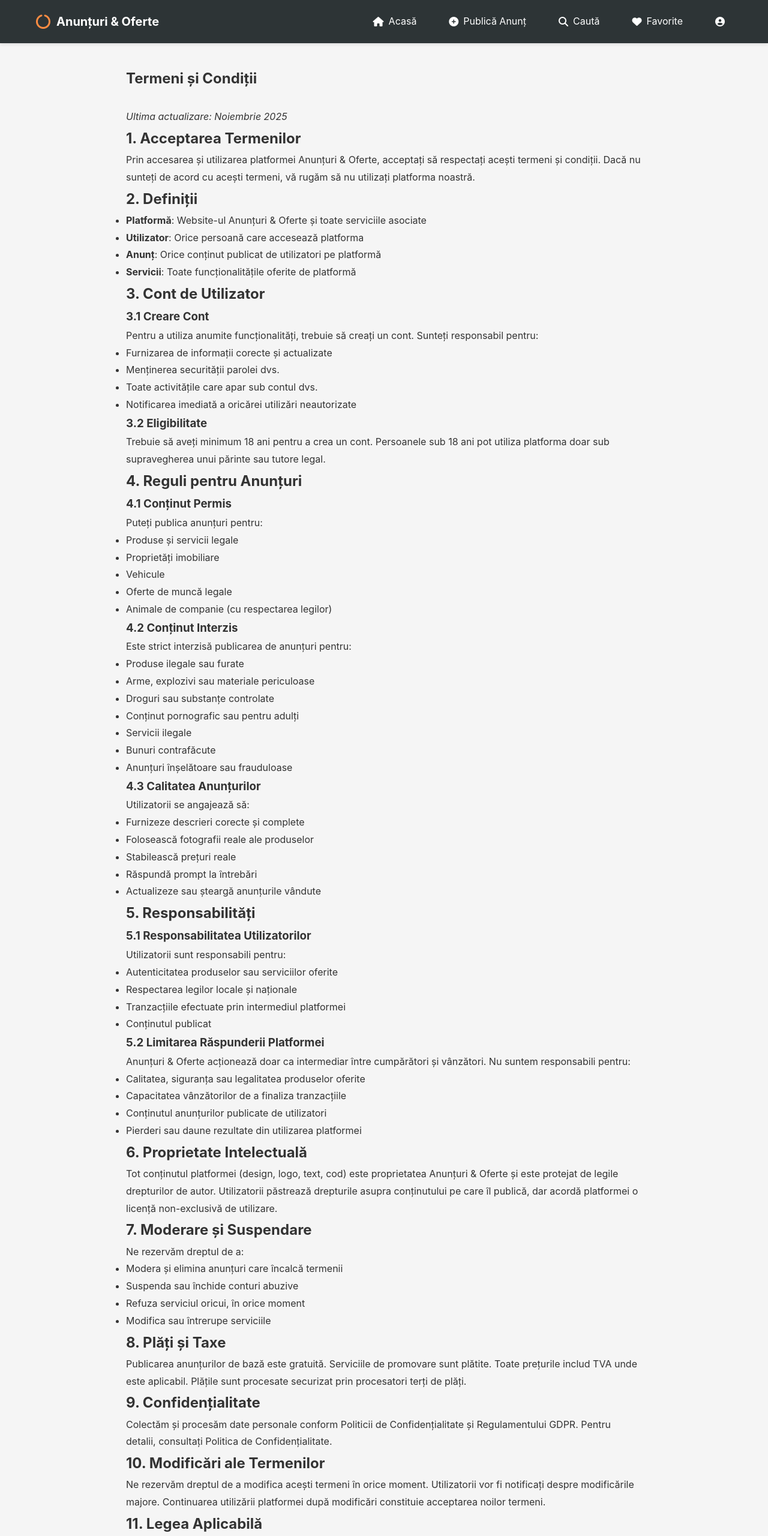
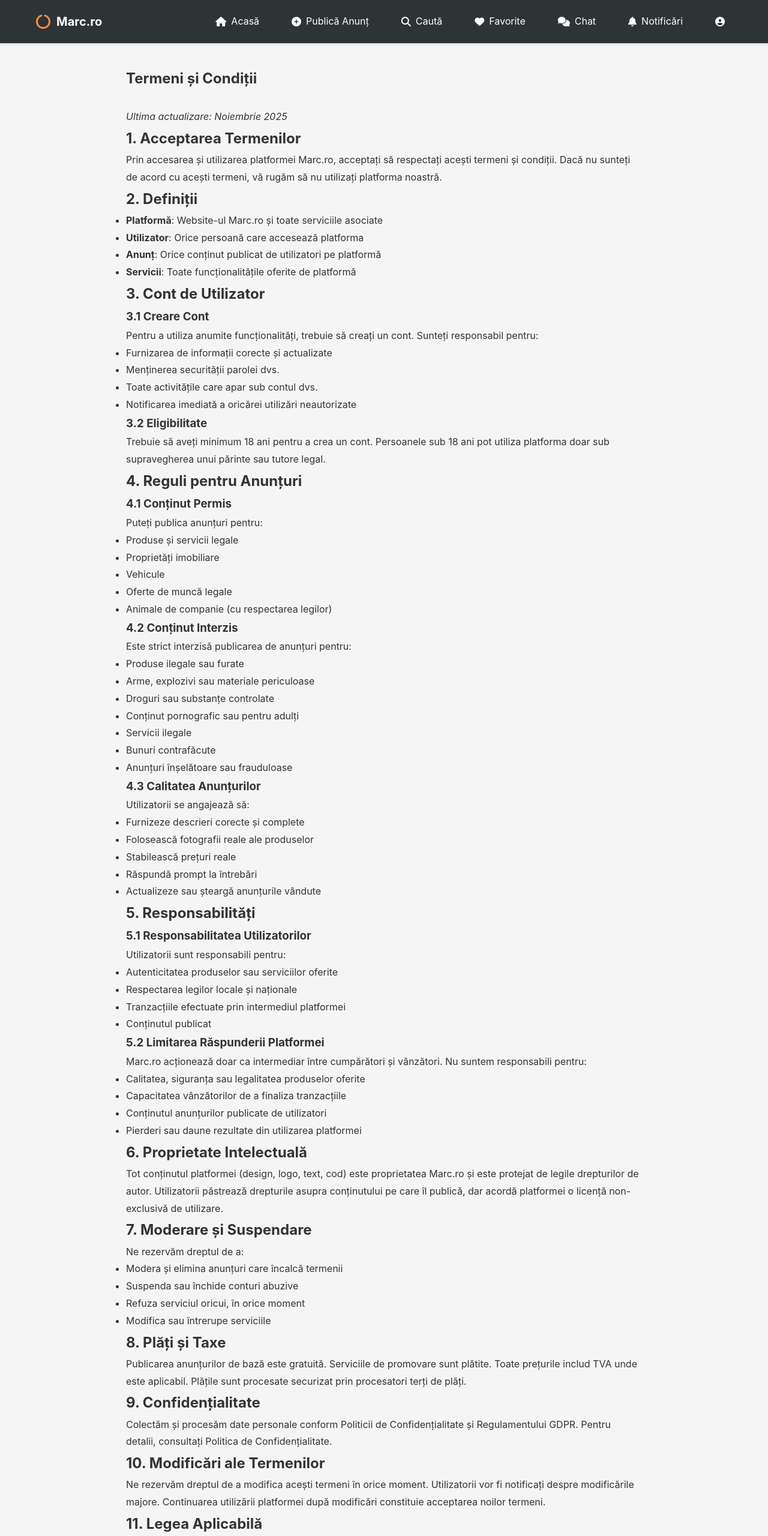
Before and after one commit to me-suzy/Imobiliare, a plain HTML site: page termeni.html in a window 1280 px wide. Shown: the top 2560 px of the page at 60% size. Drawn offline with Linux system fonts and the light colour scheme.

Commit message:
Update termeni.html

```diff
--- a/termeni.html
+++ b/termeni.html
@@ -3,7 +3,7 @@
 <head>
     <meta charset="UTF-8">
     <meta name="viewport" content="width=device-width, initial-scale=1.0">
-    <title>Termeni și Condiții - Anunțuri & Oferte</title>
+    <title>Termeni și Condiții - Marc.ro</title>
     <link rel="stylesheet" href="styles.css">
     <link rel="stylesheet" href="https://cdnjs.cloudflare.com/ajax/libs/font-awesome/6.4.0/css/all.min.css">
 </head>
@@ -13,20 +13,28 @@
             <nav class="navbar">
                 <div class="logo" onclick="window.location.href='index.html'">
                     <i class="fas fa-circle-notch"></i>
-                    <span>Anunțuri & Oferte</span>
+                    <span>Marc.ro</span>
                 </div>
                 <ul class="nav-menu">
                     <li><a href="index.html"><i class="fas fa-home"></i> Acasă</a></li>
                     <li><a href="publica-anunt.html"><i class="fas fa-plus-circle"></i> Publică Anunț</a></li>
                     <li><a href="cautare.html"><i class="fas fa-search"></i> Caută</a></li>
                     <li><a href="favorite.html"><i class="fas fa-heart"></i> Favorite</a></li>
+                    <li><a href="chat.html"><i class="fas fa-comments"></i> Chat</a></li>
+                    <li><a href="notificari.html" class="notificari-link">
+                        <i class="fas fa-bell"></i> Notificări
+                        <span class="notificari-badge" id="notificari-badge" style="display: none;">0</span>
+                    </a></li>
                     <li class="dropdown">
                         <a href="#" class="user-menu"><i class="fas fa-user-circle"></i></a>
                         <div class="dropdown-content">
                             <a href="contul-meu.html">Contul Meu</a>
                             <a href="anunturi-mele.html">Anunțurile Mele</a>
                             <a href="mesaje.html">Mesaje</a>
+                            <a href="plati.html">Plăți</a>
+                            <a href="ratinguri.html">Ratinguri</a>
                             <a href="setari.html">Setări</a>
+                            <a href="#" id="admin-link" style="display: none;" onclick="window.location.href='admin.html'">Admin Panel</a>
                             <a href="#" onclick="logout()">Deconectare</a>
                         </div>
                     </li>
@@ -47,14 +55,14 @@
 
                 <h2>1. Acceptarea Termenilor</h2>
                 <p>
-                    Prin accesarea și utilizarea platformei Anunțuri & Oferte, acceptați să respectați
+                    Prin accesarea și utilizarea platformei Marc.ro, acceptați să respectați
                     acești termeni și condiții. Dacă nu sunteți de acord cu acești termeni, vă rugăm să nu
                     utilizați platforma noastră.
                 </p>
 
                 <h2>2. Definiții</h2>
                 <ul>
-                    <li><strong>Platformă</strong>: Website-ul Anunțuri & Oferte și toate serviciile asociate</li>
+                    <li><strong>Platformă</strong>: Website-ul Marc.ro și toate serviciile asociate</li>
                     <li><strong>Utilizator</strong>: Orice persoană care accesează platforma</li>
                     <li><strong>Anunț</strong>: Orice conținut publicat de utilizatori pe platformă</li>
                     <li><strong>Servicii</strong>: Toate funcționalitățile oferite de platformă</li>
@@ -124,7 +132,7 @@
 
                 <h3>5.2 Limitarea Răspunderii Platformei</h3>
                 <p>
-                    Anunțuri & Oferte acționează doar ca intermediar între cumpărători și vânzători.
+                    Marc.ro acționează doar ca intermediar între cumpărători și vânzători.
                     Nu suntem responsabili pentru:
                 </p>
                 <ul>
@@ -136,7 +144,7 @@
 
                 <h2>6. Proprietate Intelectuală</h2>
                 <p>
-                    Tot conținutul platformei (design, logo, text, cod) este proprietatea Anunțuri & Oferte
+                    Tot conținutul platformei (design, logo, text, cod) este proprietatea Marc.ro
                     și este protejat de legile drepturilor de autor. Utilizatorii păstrează drepturile asupra
                     conținutului pe care îl publică, dar acordă platformei o licență non-exclusivă de
                     utilizare.
@@ -204,7 +212,7 @@
                     <a href="despre.html">Despre noi</a>
                 </div>
                 <div class="footer-copyright">
-                    <p>&copy; 2025 Anunțuri & Oferte. Toate drepturile rezervate.</p>
+                    <p>&copy; 2025 Marc.ro. Toate drepturile rezervate.</p>
                 </div>
                 <div class="footer-social">
                     <a href="#"><i class="fab fa-facebook"></i></a>
@@ -216,6 +224,8 @@
         </div>
     </footer>
 
+    <script src="js/config.js"></script>
     <script src="script.js"></script>
+    <script src="js/header-auth.js"></script>
 </body>
 </html>
```
